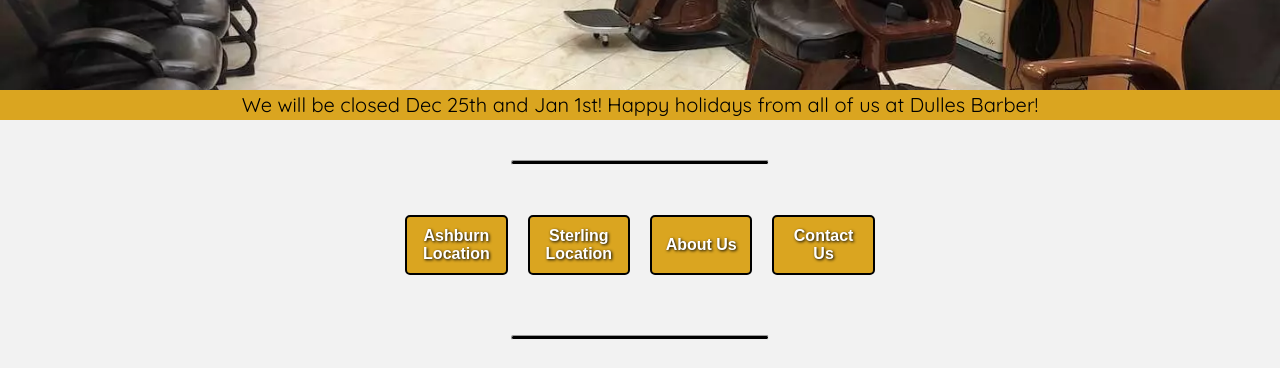
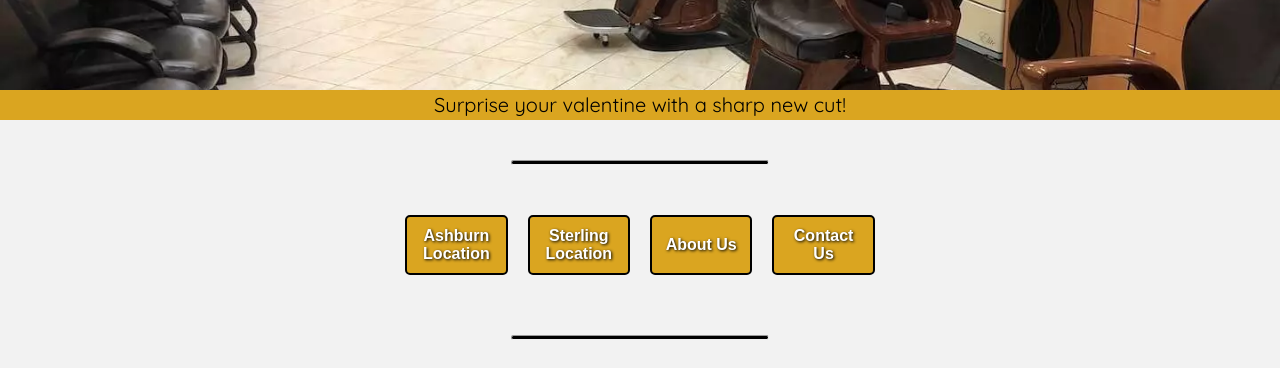
Before and after one commit to timh1203/dulles-barber, a Gatsby site: page / in a window 1280 px wide. Shown: the part 210-578 px from the top of the page. Built offline with nearby package versions, Linux system fonts and the light colour scheme; Gatsby itself is replaced by a stand-in of ours.

Commit message:
Update notification for valentines 2020

```diff
--- a/src/components/Notification.js
+++ b/src/components/Notification.js
@@ -4,7 +4,7 @@ import styled from 'styled-components';
 const Notification = props => (
   <Div1>
     <P1>
-      We will be closed Dec 25th and Jan 1st! Happy holidays from all of us at Dulles Barber!
+      Surprise your valentine with a sharp new cut!
       {/* <span role="img" aria-label="icon">🎉</span> */}
       {/* <span role="img" aria-label="icon">🐰</span> */}
       {/* <span role="img" aria-label="icon">🥚</span> */}
```
